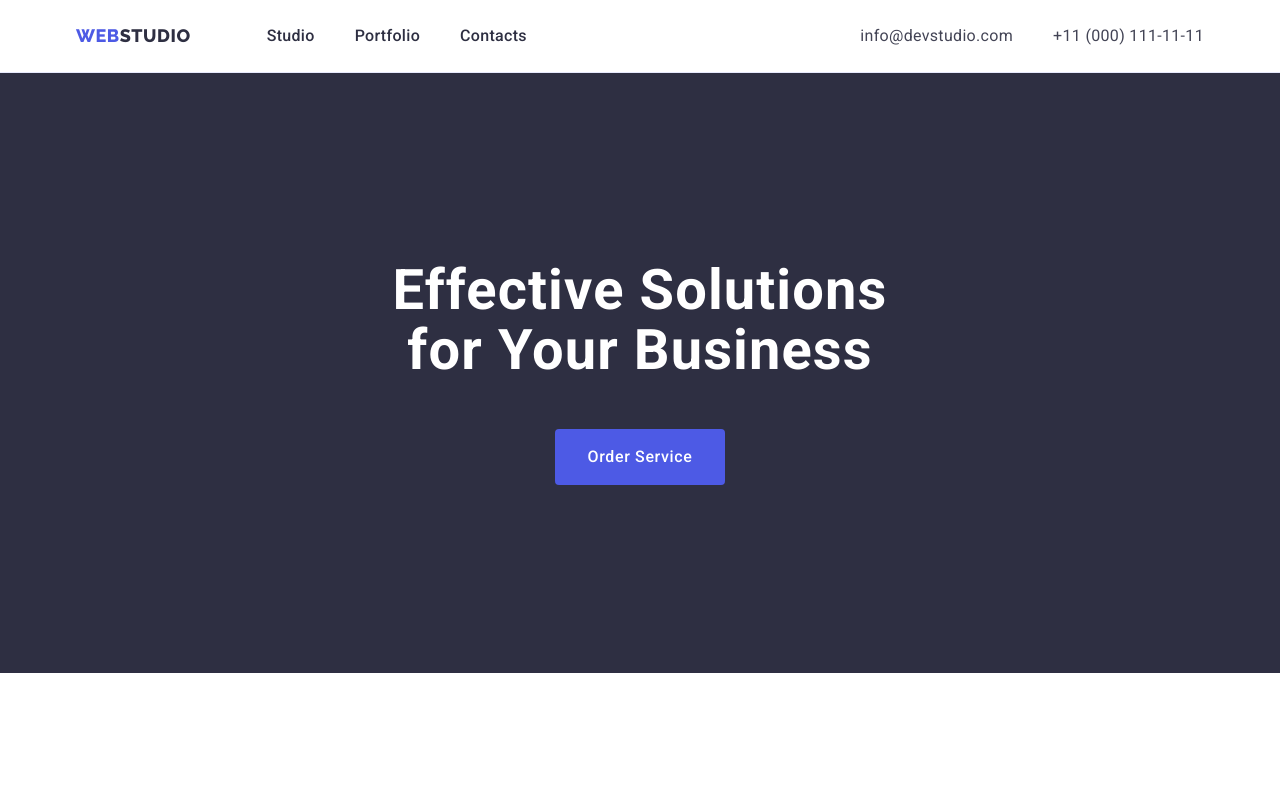
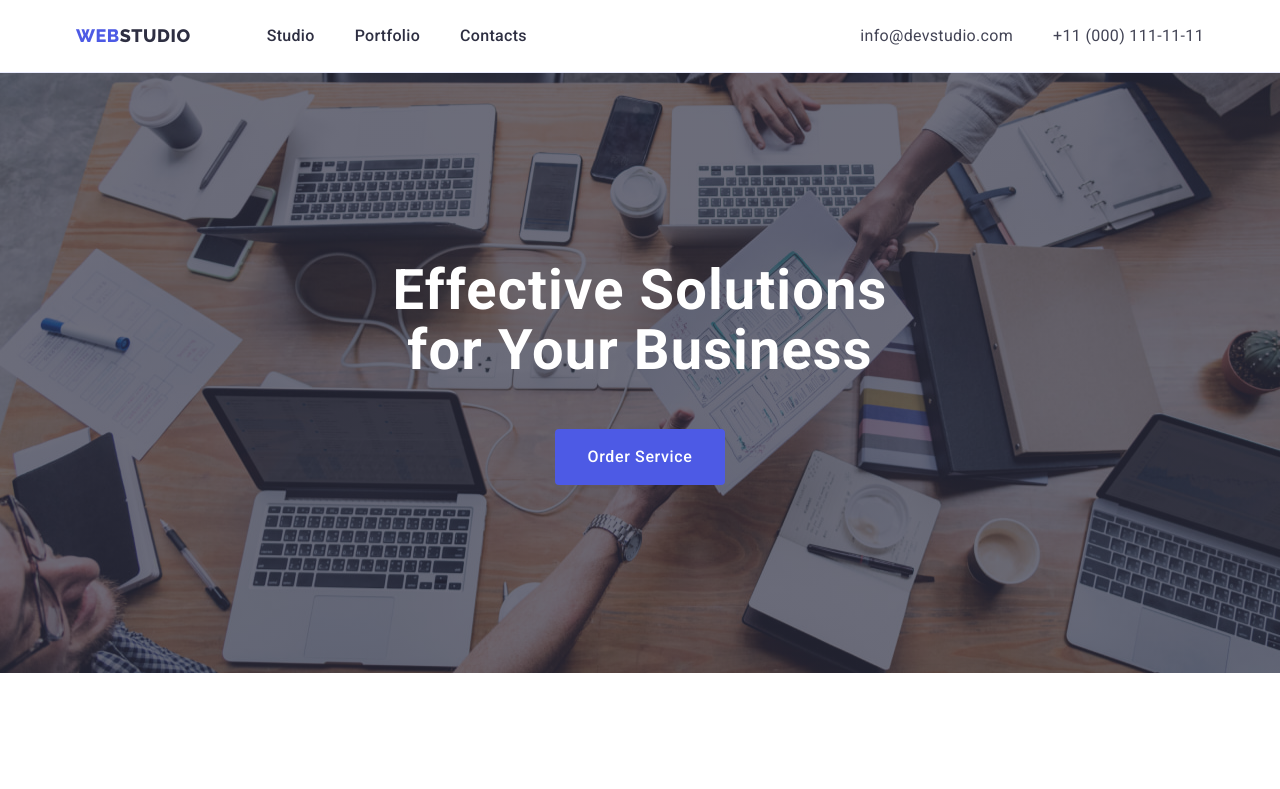
Before and after one commit to Sergi83/goit-markup-hw-04, a plain HTML site: page index.html in a window 1280 px wide. Shown: the top 789 px of the page. Drawn offline with nearby package versions, Linux system fonts and the light colour scheme; files whose address does not match are found by name.

Commit message:
add optimized hero bg image, correct img folders

```diff
--- a/css/style.css
+++ b/css/style.css
@@ -179,6 +179,12 @@ button:focus {
   padding-bottom: 188px;
   text-align: center;
   background-color: var(--secondary-dark-color);
+  background-image: linear-gradient(
+      rgba(46, 47, 66, 0.7),
+      rgba(46, 47, 66, 0.7)
+    ),
+    url(../images/1_hero/hero-bg.jpg);
+  background-repeat: no-repeat;
 }
 
 .hero-header {
```
Also changed, not shown: images/1_hero/hero-bg.jpg (added), images/1_hero/people-office-1.jpg (added), images/1_portfolio/img-1-bank-app.jpg (renamed from images/3_portfolio/img-1-bank-app.jpg), images/1_portfolio/img-2-cashless-payment.jpg (renamed from images/3_portfolio/img-2-cashless-payment.jpg), images/1_portfolio/img-3-meditation-app.jpg (renamed from images/3_portfolio/img-3-meditation-app.jpg), images/1_portfolio/img-4-taxi-app.jpg (renamed from images/3_portfolio/img-4-taxi-app.jpg), images/1_portfolio/img-5-wallpaper.jpg (renamed from images/3_portfolio/img-5-wallpaper.jpg), images/1_portfolio/img-6-online-courses.jpg (renamed from images/3_portfolio/img-6-online-courses.jpg), images/1_portfolio/img-7-instagram-stories.jpg (renamed from images/3_portfolio/img-7-instagram-stories.jpg), images/1_portfolio/img-8-website-food.jpg (renamed from images/3_portfolio/img-8-website-food.jpg), images/1_portfolio/img-9-website-coffee.jpg (renamed from images/3_portfolio/img-9-website-coffee.jpg), images/2_services/img1.jpg (renamed from images/1.services/img1.jpg), images/2_services/img2.jpg (renamed from images/1.services/img2.jpg), images/2_services/img3.jpg (renamed from images/1.services/img3.jpg), 4 more files.
